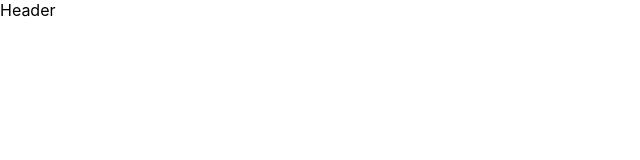
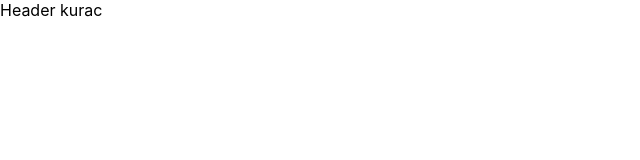
Before and after one commit to Smesnoje/creddit, a React (Create React App) app: page / in a window 1280 px wide. Shown: the top 160 px of the page, without its empty margins (0-640 px from the left). Built offline with nearby package versions, Linux system fonts and the light colour scheme.

Commit message:
updated hegader

```diff
--- a/src/components/shared/Header.js
+++ b/src/components/shared/Header.js
@@ -4,7 +4,7 @@ import './Header.css'
 
 const Header = () => {
   return (
-    <div>Header</div>
+    <div>Header kurac</div>
   )
 }
 export default Header;
```
